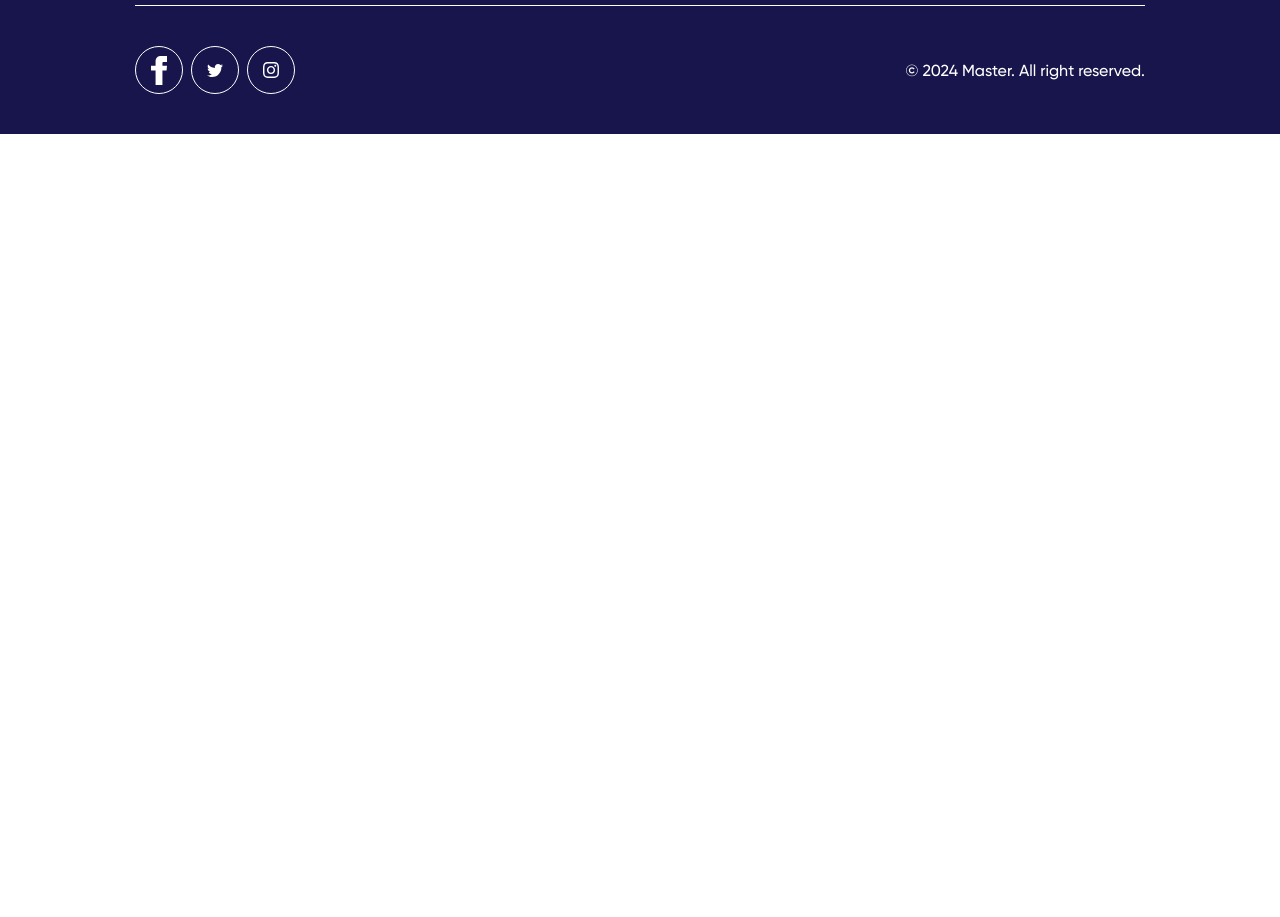
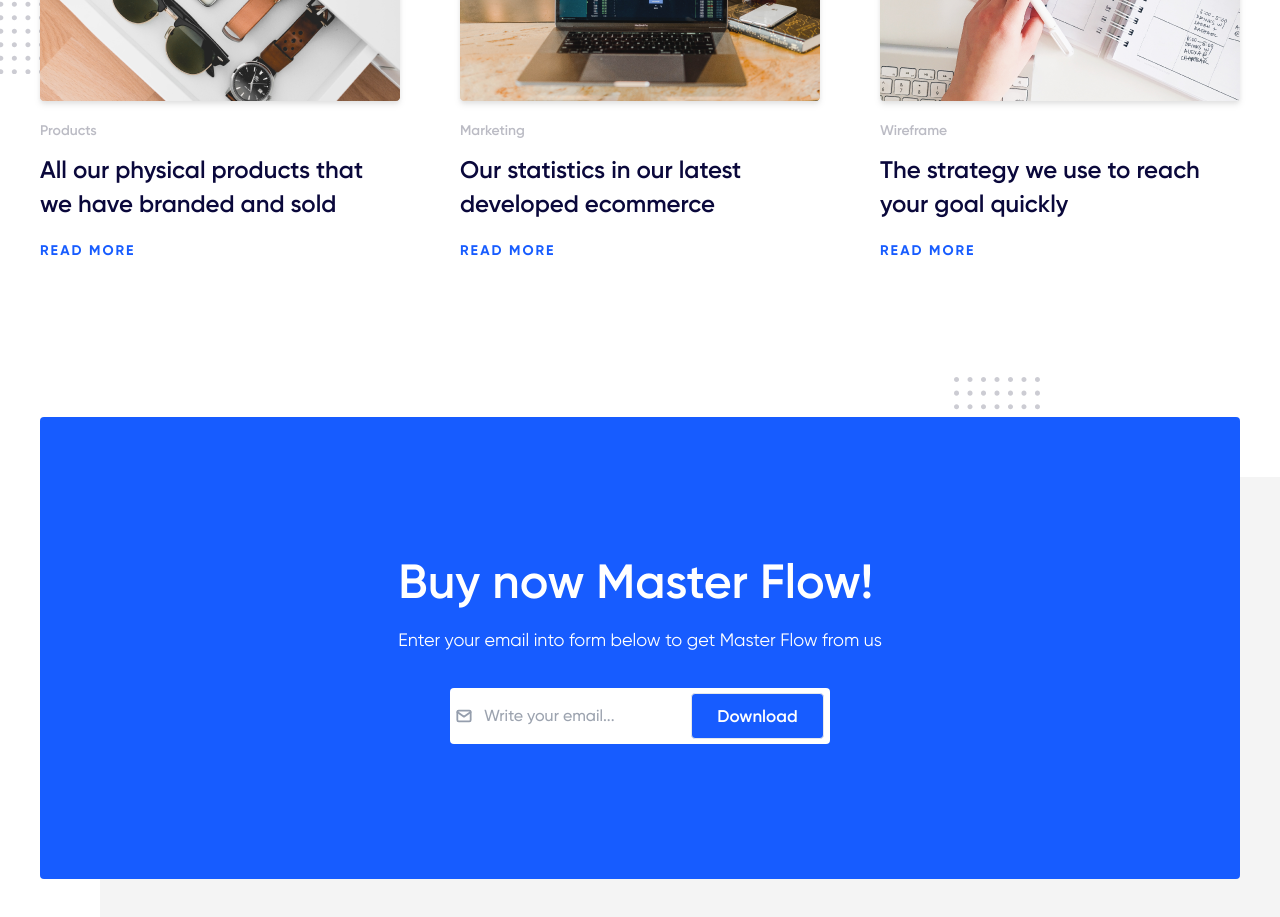
Before and after one commit to Slavinto/master-flow, a Next.js app: page /prices in a window 1280 px wide. Shown: the part 3340-4257 px from the top of the page. Before the commit the page ends 3474 px from the top, so only its background shows below. Built offline with nearby package versions, Linux system fonts and the light colour scheme; no server answers.

Commit message:
Reworked subscribe form component added subscribe form type inserted subscribe form in prices page layout

```diff
--- a/src/app/page.tsx
+++ b/src/app/page.tsx
@@ -16,7 +16,11 @@ export default function Home() {
             <Offices />
             <Habits />
             <Experiences />
-            <SubscribeForm />
+            <SubscribeForm
+                textLg='Subscribe to the newsletter!'
+                textSm='Enter your email into form below to get updates from us'
+                textBtn='Submit'
+            />
             <Tricks />
         </main>
     );
--- a/src/app/prices/page.tsx
+++ b/src/app/prices/page.tsx
@@ -1,4 +1,4 @@
-import { Faq, Plans, Services } from "@/components";
+import { Experiences, Faq, Plans, Services, SubscribeForm } from "@/components";
 import React from "react";
 
 const Prices = () => {
@@ -7,6 +7,12 @@ const Prices = () => {
             <Plans />
             <Services />
             <Faq />
+            <Experiences />
+            <SubscribeForm
+                textLg='Buy now Master Flow!'
+                textSm='Enter your email into form below to get Master Flow from us'
+                textBtn='Download'
+            />
         </main>
     );
 };
--- a/src/components/subscribe-form.tsx
+++ b/src/components/subscribe-form.tsx
@@ -4,8 +4,9 @@ import { useState, FormEventHandler } from "react";
 import Image from "next/image";
 
 import { Button } from ".";
+import { SubscribeFormProps } from "@/types";
 
-const SubscribeForm = () => {
+const SubscribeForm = ({ textLg, textSm, textBtn }: SubscribeFormProps) => {
     const [input, setInput] = useState("");
 
     const handleSubmit: FormEventHandler = (e) => {
@@ -27,13 +28,13 @@ const SubscribeForm = () => {
                     className='flex flex-col items-center gap-3 max-w-[615px]'
                 >
                     <h2 className='w-full section-main-text text-white'>
-                        Subscribe to the newsletter!
+                        {textLg}
                     </h2>
                     <label
                         htmlFor='subscribe-home'
                         className='article-regular-text !text-white'
                     >
-                        Enter your email into form below to get updates from us
+                        {textSm}
                     </label>
                     <div className='flex gap-3 items-center max-w-[430px] h-[56px] bg-white text-light-gray font-medium text-4 mt-5 rounded'>
                         <Image
@@ -51,7 +52,7 @@ const SubscribeForm = () => {
                             className='outline-none text-dark shrink-0 grow'
                         />
                         <Button
-                            title='Submit'
+                            title={textBtn}
                             type='button'
                             classNames='btn-form-primary mr-[6px]'
                         />
--- a/src/types/component-types.ts
+++ b/src/types/component-types.ts
@@ -33,6 +33,12 @@ export type AccordionProps = {
     expandedText: string;
 };
 // ===================================================
+export type SubscribeFormProps = {
+    textLg: string;
+    textSm: string;
+    textBtn: string;
+};
+
 // ===================================================
 // ===================================================
 // ===================================================
```
